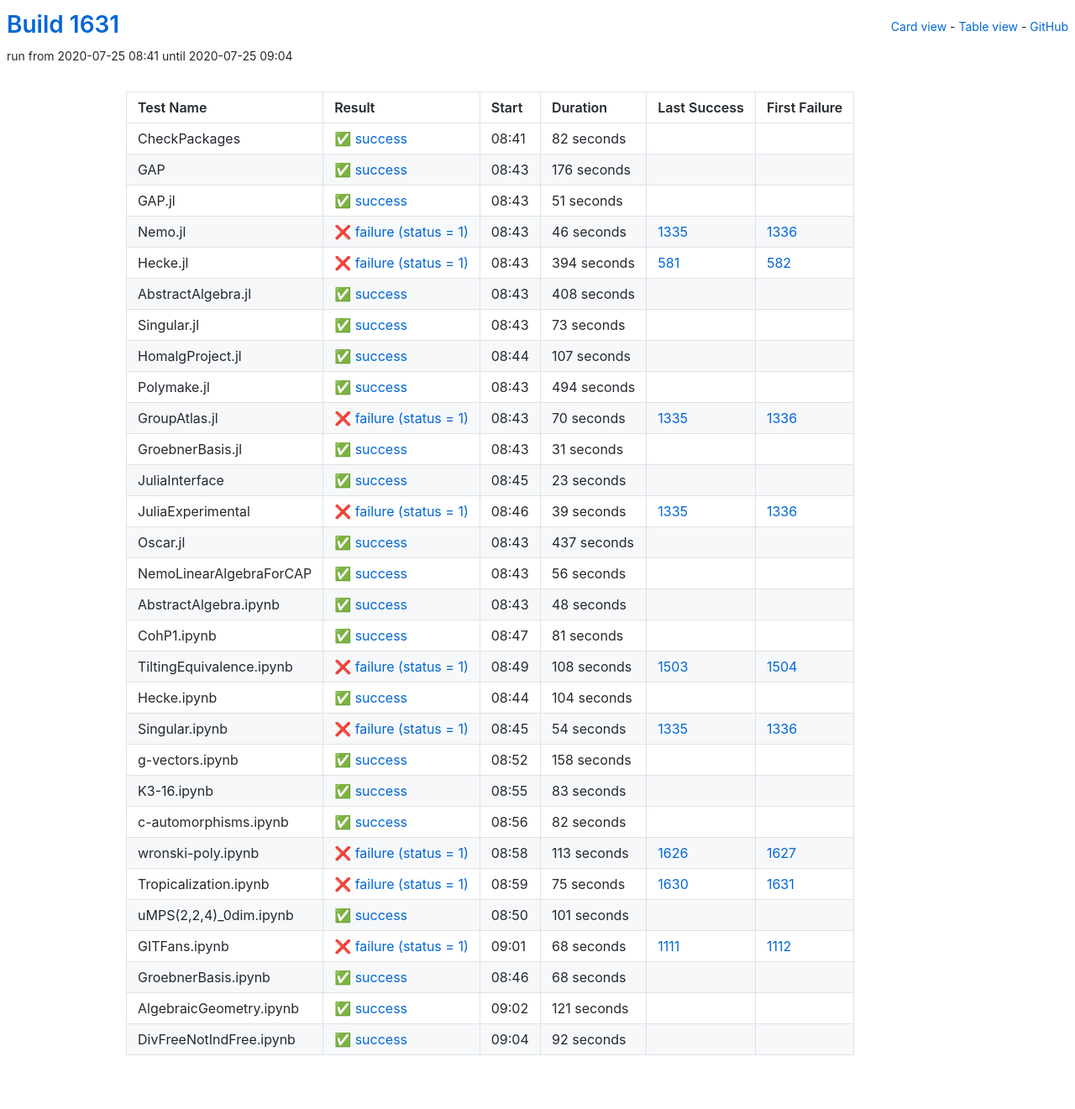
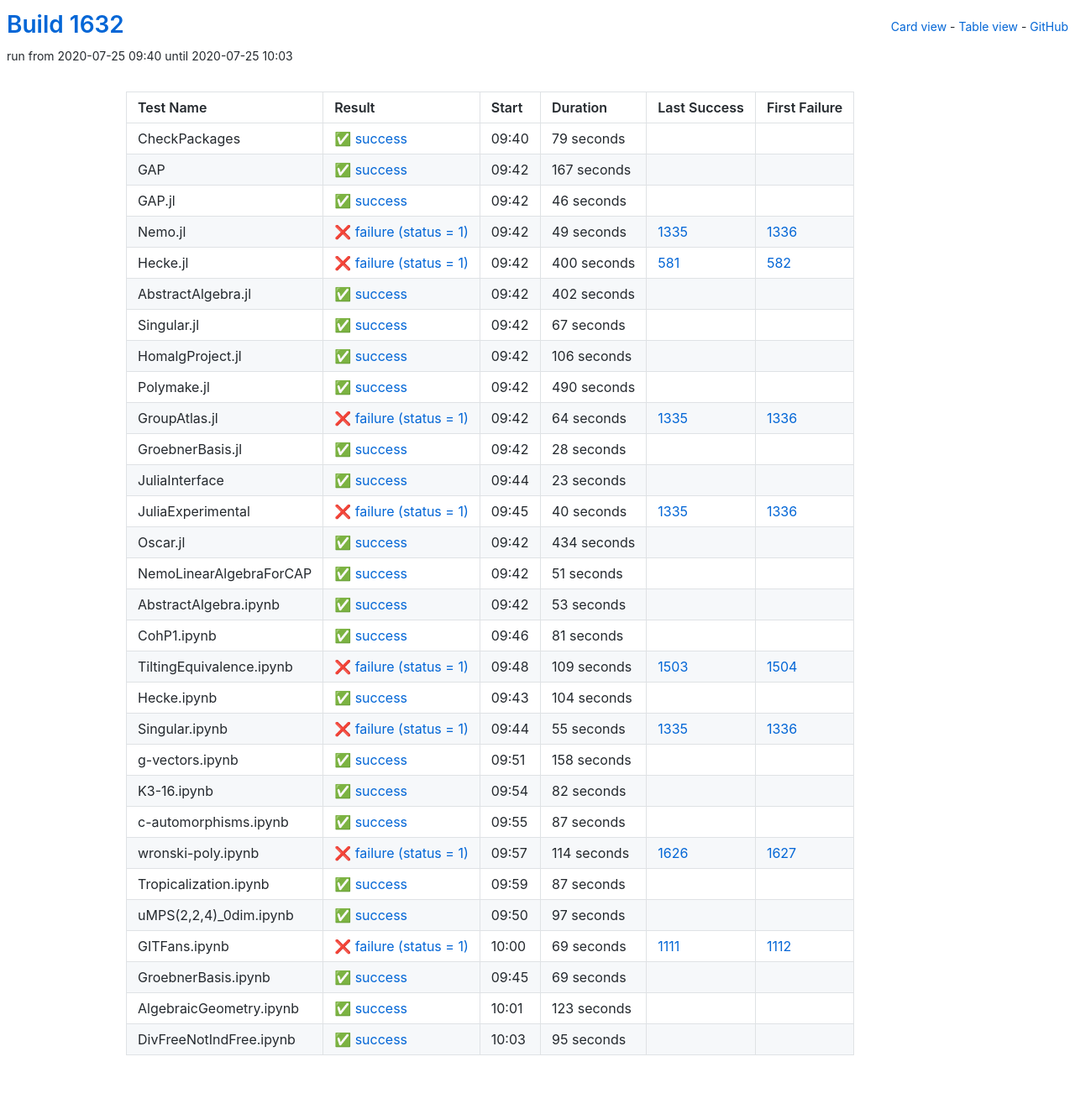
Before and after one commit to oscar-system/oscar-ci-status-1.4, a Jekyll site: the page built from table.html, in a window 1280 px wide. Shown: the whole page at 84% size. Built offline with Jekyll 4.4.1, drawn with Linux system fonts in a browser that asks for light colours.

Commit message:
Build #1632

```diff
--- a/_data/ci.yml
+++ b/_data/ci.yml
@@ -1,6 +1,6 @@
 ---
-build: 1631
-build_url: https://oscarci.mathematik.uni-kl.de/job/oscar-julia-1.4/1631/
+build: 1632
+build_url: https://oscarci.mathematik.uni-kl.de/job/oscar-julia-1.4/1632/
 job: oscar-julia-1.4
 organization: oscar-system
 repo: oscar-ci-status-1.4
@@ -8,140 +8,140 @@ repourl: https://github.com/oscar-system/oscar-ci-status-1.4
 tests:
 - name: CheckPackages
   id: checkpackages
-  log: https://oscarci.mathematik.uni-kl.de/job/oscar-julia-1.4/1631/artifact/logs/build-1631/CheckPackages.log
-  start: 2020-07-25 08:41
+  log: https://oscarci.mathematik.uni-kl.de/job/oscar-julia-1.4/1632/artifact/logs/build-1632/CheckPackages.log
+  start: 2020-07-25 09:40
   success: true
   exitcode: 0
   status: success
-  duration: 82
+  duration: 79
   last_success: false
   last_success_url:
   first_failure: false
   first_failure_url:
 - name: GAP
   id: gap
-  log: https://oscarci.mathematik.uni-kl.de/job/oscar-julia-1.4/1631/artifact/logs/build-1631/GAP.log
-  start: 2020-07-25 08:43
+  log: https://oscarci.mathematik.uni-kl.de/job/oscar-julia-1.4/1632/artifact/logs/build-1632/GAP.log
+  start: 2020-07-25 09:42
   success: true
   exitcode: 0
   status: success
-  duration: 176
+  duration: 167
   last_success: false
   last_success_url:
   first_failure: false
   first_failure_url:
 - name: GAP.jl
   id: gap-jl
-  log: https://oscarci.mathematik.uni-kl.de/job/oscar-julia-1.4/1631/artifact/logs/build-1631/GAP.jl.log
-  start: 2020-07-25 08:43
+  log: https://oscarci.mathematik.uni-kl.de/job/oscar-julia-1.4/1632/artifact/logs/build-1632/GAP.jl.log
+  start: 2020-07-25 09:42
   success: true
   exitcode: 0
   status: success
-  duration: 51
+  duration: 46
   last_success: false
   last_success_url:
   first_failure: false
   first_failure_url:
 - name: Nemo.jl
   id: nemo-jl
-  log: https://oscarci.mathematik.uni-kl.de/job/oscar-julia-1.4/1631/artifact/logs/build-1631/Nemo.jl.log
-  start: 2020-07-25 08:43
+  log: https://oscarci.mathematik.uni-kl.de/job/oscar-julia-1.4/1632/artifact/logs/build-1632/Nemo.jl.log
+  start: 2020-07-25 09:42
   success: false
   exitcode: 1
   status: failure
-  duration: 46
+  duration: 49
   last_success: 1335
   last_success_url: https://oscarci.mathematik.uni-kl.de/job/oscar-julia-1.4/1335/
   first_failure: 1336
   first_failure_url: https://oscarci.mathematik.uni-kl.de/job/oscar-julia-1.4/1336/
 - name: Hecke.jl
   id: hecke-jl
-  log: https://oscarci.mathematik.uni-kl.de/job/oscar-julia-1.4/1631/artifact/logs/build-1631/Hecke.jl.log
-  start: 2020-07-25 08:43
+  log: https://oscarci.mathematik.uni-kl.de/job/oscar-julia-1.4/1632/artifact/logs/build-1632/Hecke.jl.log
+  start: 2020-07-25 09:42
   success: false
   exitcode: 1
   status: failure
-  duration: 394
+  duration: 400
   last_success: 581
   last_success_url: https://oscarci.mathematik.uni-kl.de/job/oscar-julia-1.4/581/
   first_failure: 582
   first_failure_url: https://oscarci.mathematik.uni-kl.de/job/oscar-julia-1.4/582/
 - name: AbstractAlgebra.jl
   id: abstractalgebra-jl
-  log: https://oscarci.mathematik.uni-kl.de/job/oscar-julia-1.4/1631/artifact/logs/build-1631/AbstractAlgebra.jl.log
-  start: 2020-07-25 08:43
+  log: https://oscarci.mathematik.uni-kl.de/job/oscar-julia-1.4/1632/artifact/logs/build-1632/AbstractAlgebra.jl.log
+  start: 2020-07-25 09:42
   success: true
   exitcode: 0
   status: success
-  duration: 408
+  duration: 402
   last_success: false
   last_success_url:
   first_failure: false
   first_failure_url:
 - name: Singular.jl
   id: singular-jl
-  log: https://oscarci.mathematik.uni-kl.de/job/oscar-julia-1.4/1631/artifact/logs/build-1631/Singular.jl.log
-  start: 2020-07-25 08:43
+  log: https://oscarci.mathematik.uni-kl.de/job/oscar-julia-1.4/1632/artifact/logs/build-1632/Singular.jl.log
+  start: 2020-07-25 09:42
   success: true
   exitcode: 0
   status: success
-  duration: 73
+  duration: 67
   last_success: false
   last_success_url:
   first_failure: false
   first_failure_url:
 - name: HomalgProject.jl
   id: homalgproject-jl
-  log: https://oscarci.mathematik.uni-kl.de/job/oscar-julia-1.4/1631/artifact/logs/build-1631/HomalgProject.jl.log
-  start: 2020-07-25 08:44
+  log: https://oscarci.mathematik.uni-kl.de/job/oscar-julia-1.4/1632/artifact/logs/build-1632/HomalgProject.jl.log
+  start: 2020-07-25 09:42
   success: true
   exitcode: 0
   status: success
-  duration: 107
+  duration: 106
   last_success: false
   last_success_url:
   first_failure: false
   first_failure_url:
 - name: Polymake.jl
   id: polymake-jl
-  log: https://oscarci.mathematik.uni-kl.de/job/oscar-julia-1.4/1631/artifact/logs/build-1631/Polymake.jl.log
-  start: 2020-07-25 08:43
+  log: https://oscarci.mathematik.uni-kl.de/job/oscar-julia-1.4/1632/artifact/logs/build-1632/Polymake.jl.log
+  start: 2020-07-25 09:42
   success: true
   exitcode: 0
   status: success
-  duration: 494
+  duration: 490
   last_success: false
   last_success_url:
   first_failure: false
   first_failure_url:
 - name: GroupAtlas.jl
   id: groupatlas-jl
-  log: https://oscarci.mathematik.uni-kl.de/job/oscar-julia-1.4/1631/artifact/logs/build-1631/GroupAtlas.jl.log
-  start: 2020-07-25 08:43
+  log: https://oscarci.mathematik.uni-kl.de/job/oscar-julia-1.4/1632/artifact/logs/build-1632/GroupAtlas.jl.log
+  start: 2020-07-25 09:42
   success: false
   exitcode: 1
   status: failure
-  duration: 70
+  duration: 64
   last_success: 1335
   last_success_url: https://oscarci.mathematik.uni-kl.de/job/oscar-julia-1.4/1335/
   first_failure: 1336
   first_failure_url: https://oscarci.mathematik.uni-kl.de/job/oscar-julia-1.4/1336/
 - name: GroebnerBasis.jl
   id: groebnerbasis-jl
-  log: https://oscarci.mathematik.uni-kl.de/job/oscar-julia-1.4/1631/artifact/logs/build-1631/GroebnerBasis.jl.log
-  start: 2020-07-25 08:43
+  log: https://oscarci.mathematik.uni-kl.de/job/oscar-julia-1.4/1632/artifact/logs/build-1632/GroebnerBasis.jl.log
+  start: 2020-07-25 09:42
   success: true
   exitcode: 0
   status: success
-  duration: 31
+  duration: 28
   last_success: false
   last_success_url:
   first_failure: false
   first_failure_url:
 - name: JuliaInterface
   id: juliainterface
-  log: https://oscarci.mathematik.uni-kl.de/job/oscar-julia-1.4/1631/artifact/logs/build-1631/JuliaInterface.log
-  start: 2020-07-25 08:45
+  log: https://oscarci.mathematik.uni-kl.de/job/oscar-julia-1.4/1632/artifact/logs/build-1632/JuliaInterface.log
+  start: 2020-07-25 09:44
   success: true
   exitcode: 0
   status: success
@@ -152,56 +152,56 @@ tests:
   first_failure_url:
 - name: JuliaExperimental
   id: juliaexperimental
-  log: https://oscarci.mathematik.uni-kl.de/job/oscar-julia-1.4/1631/artifact/logs/build-1631/JuliaExperimental.log
-  start: 2020-07-25 08:46
+  log: https://oscarci.mathematik.uni-kl.de/job/oscar-julia-1.4/1632/artifact/logs/build-1632/JuliaExperimental.log
+  start: 2020-07-25 09:45
   success: false
   exitcode: 1
   status: failure
-  duration: 39
+  duration: 40
   last_success: 1335
   last_success_url: https://oscarci.mathematik.uni-kl.de/job/oscar-julia-1.4/1335/
   first_failure: 1336
   first_failure_url: https://oscarci.mathematik.uni-kl.de/job/oscar-julia-1.4/1336/
 - name: Oscar.jl
   id: oscar-jl
-  log: https://oscarci.mathematik.uni-kl.de/job/oscar-julia-1.4/1631/artifact/logs/build-1631/Oscar.jl.log
-  start: 2020-07-25 08:43
+  log: https://oscarci.mathematik.uni-kl.de/job/oscar-julia-1.4/1632/artifact/logs/build-1632/Oscar.jl.log
+  start: 2020-07-25 09:42
   success: true
   exitcode: 0
   status: success
-  duration: 437
+  duration: 434
   last_success: false
   last_success_url:
   first_failure: false
   first_failure_url:
 - name: NemoLinearAlgebraForCAP
   id: nemolinearalgebraforcap
-  log: https://oscarci.mathematik.uni-kl.de/job/oscar-julia-1.4/1631/artifact/logs/build-1631/NemoLinearAlgebraForCAP.log
-  start: 2020-07-25 08:43
+  log: https://oscarci.mathematik.uni-kl.de/job/oscar-julia-1.4/1632/artifact/logs/build-1632/NemoLinearAlgebraForCAP.log
+  start: 2020-07-25 09:42
   success: true
   exitcode: 0
   status: success
-  duration: 56
+  duration: 51
   last_success: false
   last_success_url:
   first_failure: false
   first_failure_url:
 - name: AbstractAlgebra.ipynb
   id: abstractalgebra-ipynb
-  log: https://oscarci.mathematik.uni-kl.de/job/oscar-julia-1.4/1631/artifact/logs/build-1631/AbstractAlgebra.ipynb.log
-  start: 2020-07-25 08:43
+  log: https://oscarci.mathematik.uni-kl.de/job/oscar-julia-1.4/1632/artifact/logs/build-1632/AbstractAlgebra.ipynb.log
+  start: 2020-07-25 09:42
   success: true
   exitcode: 0
   status: success
-  duration: 48
+  duration: 53
   last_success: false
   last_success_url:
   first_failure: false
   first_failure_url:
 - name: CohP1.ipynb
   id: cohp1-ipynb
-  log: https://oscarci.mathematik.uni-kl.de/job/oscar-julia-1.4/1631/artifact/logs/build-1631/CohP1.ipynb.log
-  start: 2020-07-25 08:47
+  log: https://oscarci.mathematik.uni-kl.de/job/oscar-julia-1.4/1632/artifact/logs/build-1632/CohP1.ipynb.log
+  start: 2020-07-25 09:46
   success: true
   exitcode: 0
   status: success
@@ -212,20 +212,20 @@ tests:
   first_failure_url:
 - name: TiltingEquivalence.ipynb
   id: tiltingequivalence-ipynb
-  log: https://oscarci.mathematik.uni-kl.de/job/oscar-julia-1.4/1631/artifact/logs/build-1631/TiltingEquivalence.ipynb.log
-  start: 2020-07-25 08:49
+  log: https://oscarci.mathematik.uni-kl.de/job/oscar-julia-1.4/1632/artifact/logs/build-1632/TiltingEquivalence.ipynb.log
+  start: 2020-07-25 09:48
   success: false
   exitcode: 1
   status: failure
-  duration: 108
+  duration: 109
   last_success: 1503
   last_success_url: https://oscarci.mathematik.uni-kl.de/job/oscar-julia-1.4/1503/
   first_failure: 1504
   first_failure_url: https://oscarci.mathematik.uni-kl.de/job/oscar-julia-1.4/1504/
 - name: Hecke.ipynb
   id: hecke-ipynb
-  log: https://oscarci.mathematik.uni-kl.de/job/oscar-julia-1.4/1631/artifact/logs/build-1631/Hecke.ipynb.log
-  start: 2020-07-25 08:44
+  log: https://oscarci.mathematik.uni-kl.de/job/oscar-julia-1.4/1632/artifact/logs/build-1632/Hecke.ipynb.log
+  start: 2020-07-25 09:43
   success: true
   exitcode: 0
   status: success
@@ -236,20 +236,20 @@ tests:
   first_failure_url:
 - name: Singular.ipynb
   id: singular-ipynb
-  log: https://oscarci.mathematik.uni-kl.de/job/oscar-julia-1.4/1631/artifact/logs/build-1631/Singular.ipynb.log
-  start: 2020-07-25 08:45
+  log: https://oscarci.mathematik.uni-kl.de/job/oscar-julia-1.4/1632/artifact/logs/build-1632/Singular.ipynb.log
+  start: 2020-07-25 09:44
   success: false
   exitcode: 1
   status: failure
-  duration: 54
+  duration: 55
   last_success: 1335
   last_success_url: https://oscarci.mathematik.uni-kl.de/job/oscar-julia-1.4/1335/
   first_failure: 1336
   first_failure_url: https://oscarci.mathematik.uni-kl.de/job/oscar-julia-1.4/1336/
 - name: g-vectors.ipynb
   id: g-vectors-ipynb
-  log: https://oscarci.mathematik.uni-kl.de/job/oscar-julia-1.4/1631/artifact/logs/build-1631/g-vectors.ipynb.log
-  start: 2020-07-25 08:52
+  log: https://oscarci.mathematik.uni-kl.de/job/oscar-julia-1.4/1632/artifact/logs/build-1632/g-vectors.ipynb.log
+  start: 2020-07-25 09:51
   success: true
   exitcode: 0
   status: success
@@ -260,20 +260,8 @@ tests:
   first_failure_url:
 - name: K3-16.ipynb
   id: k3-16-ipynb
-  log: https://oscarci.mathematik.uni-kl.de/job/oscar-julia-1.4/1631/artifact/logs/build-1631/K3-16.ipynb.log
-  start: 2020-07-25 08:55
-  success: true
-  exitcode: 0
-  status: success
-  duration: 83
-  last_success: false
-  last_success_url:
-  first_failure: false
-  first_failure_url:
-- name: c-automorphisms.ipynb
-  id: c-automorphisms-ipynb
-  log: https://oscarci.mathematik.uni-kl.de/job/oscar-julia-1.4/1631/artifact/logs/build-1631/c-automorphisms.ipynb.log
-  start: 2020-07-25 08:56
+  log: https://oscarci.mathematik.uni-kl.de/job/oscar-julia-1.4/1632/artifact/logs/build-1632/K3-16.ipynb.log
+  start: 2020-07-25 09:54
   success: true
   exitcode: 0
   status: success
@@ -282,86 +270,98 @@ tests:
   last_success_url:
   first_failure: false
   first_failure_url:
+- name: c-automorphisms.ipynb
+  id: c-automorphisms-ipynb
+  log: https://oscarci.mathematik.uni-kl.de/job/oscar-julia-1.4/1632/artifact/logs/build-1632/c-automorphisms.ipynb.log
+  start: 2020-07-25 09:55
+  success: true
+  exitcode: 0
+  status: success
+  duration: 87
+  last_success: false
+  last_success_url:
+  first_failure: false
+  first_failure_url:
 - name: wronski-poly.ipynb
   id: wronski-poly-ipynb
-  log: https://oscarci.mathematik.uni-kl.de/job/oscar-julia-1.4/1631/artifact/logs/build-1631/wronski-poly.ipynb.log
-  start: 2020-07-25 08:58
+  log: https://oscarci.mathematik.uni-kl.de/job/oscar-julia-1.4/1632/artifact/logs/build-1632/wronski-poly.ipynb.log
+  start: 2020-07-25 09:57
   success: false
   exitcode: 1
   status: failure
-  duration: 113
+  duration: 114
   last_success: 1626
   last_success_url: https://oscarci.mathematik.uni-kl.de/job/oscar-julia-1.4/1626/
   first_failure: 1627
   first_failure_url: https://oscarci.mathematik.uni-kl.de/job/oscar-julia-1.4/1627/
 - name: Tropicalization.ipynb
   id: tropicalization-ipynb
-  log: https://oscarci.mathematik.uni-kl.de/job/oscar-julia-1.4/1631/artifact/logs/build-1631/Tropicalization.ipynb.log
-  start: 2020-07-25 08:59
-  success: false
-  exitcode: 1
-  status: failure
-  duration: 75
-  last_success: 1630
-  last_success_url: https://oscarci.mathematik.uni-kl.de/job/oscar-julia-1.4/1630/
-  first_failure: 1631
-  first_failure_url: https://oscarci.mathematik.uni-kl.de/job/oscar-julia-1.4/1631/
-- name: uMPS(2,2,4)_0dim.ipynb
-  id: umps-2-2-4-0dim-ipynb
-  log: https://oscarci.mathematik.uni-kl.de/job/oscar-julia-1.4/1631/artifact/logs/build-1631/uMPS-2-2-4-_0dim.ipynb.log
-  start: 2020-07-25 08:50
+  log: https://oscarci.mathematik.uni-kl.de/job/oscar-julia-1.4/1632/artifact/logs/build-1632/Tropicalization.ipynb.log
+  start: 2020-07-25 09:59
   success: true
   exitcode: 0
   status: success
-  duration: 101
+  duration: 87
+  last_success: false
+  last_success_url:
+  first_failure: false
+  first_failure_url:
+- name: uMPS(2,2,4)_0dim.ipynb
+  id: umps-2-2-4-0dim-ipynb
+  log: https://oscarci.mathematik.uni-kl.de/job/oscar-julia-1.4/1632/artifact/logs/build-1632/uMPS-2-2-4-_0dim.ipynb.log
+  start: 2020-07-25 09:50
+  success: true
+  exitcode: 0
+  status: success
+  duration: 97
   last_success: false
   last_success_url:
   first_failure: false
   first_failure_url:
 - name: GITFans.ipynb
   id: gitfans-ipynb
-  log: https://oscarci.mathematik.uni-kl.de/job/oscar-julia-1.4/1631/artifact/logs/build-1631/GITFans.ipynb.log
-  start: 2020-07-25 09:01
+  log: https://oscarci.mathematik.uni-kl.de/job/oscar-julia-1.4/1632/artifact/logs/build-1632/GITFans.ipynb.log
+  start: 2020-07-25 10:00
   success: false
   exitcode: 1
   status: failure
-  duration: 68
+  duration: 69
   last_success: 1111
   last_success_url: https://oscarci.mathematik.uni-kl.de/job/oscar-julia-1.4/1111/
   first_failure: 1112
   first_failure_url: https://oscarci.mathematik.uni-kl.de/job/oscar-julia-1.4/1112/
 - name: GroebnerBasis.ipynb
   id: groebnerbasis-ipynb
-  log: https://oscarci.mathematik.uni-kl.de/job/oscar-julia-1.4/1631/artifact/logs/build-1631/GroebnerBasis.ipynb.log
-  start: 2020-07-25 08:46
+  log: https://oscarci.mathematik.uni-kl.de/job/oscar-julia-1.4/1632/artifact/logs/build-1632/GroebnerBasis.ipynb.log
+  start: 2020-07-25 09:45
   success: true
   exitcode: 0
   status: success
-  duration: 68
+  duration: 69
   last_success: false
   last_success_url:
   first_failure: false
   first_failure_url:
 - name: AlgebraicGeometry.ipynb
   id: algebraicgeometry-ipynb
-  log: https://oscarci.mathematik.uni-kl.de/job/oscar-julia-1.4/1631/artifact/logs/build-1631/AlgebraicGeometry.ipynb.log
-  start: 2020-07-25 09:02
+  log: https://oscarci.mathematik.uni-kl.de/job/oscar-julia-1.4/1632/artifact/logs/build-1632/AlgebraicGeometry.ipynb.log
+  start: 2020-07-25 10:01
   success: true
   exitcode: 0
   status: success
-  duration: 121
+  duration: 123
   last_success: false
   last_success_url:
   first_failure: false
   first_failure_url:
 - name: DivFreeNotIndFree.ipynb
   id: divfreenotindfree-ipynb
-  log: https://oscarci.mathematik.uni-kl.de/job/oscar-julia-1.4/1631/artifact/logs/build-1631/DivFreeNotIndFree.ipynb.log
-  start: 2020-07-25 09:04
+  log: https://oscarci.mathematik.uni-kl.de/job/oscar-julia-1.4/1632/artifact/logs/build-1632/DivFreeNotIndFree.ipynb.log
+  start: 2020-07-25 10:03
   success: true
   exitcode: 0
   status: success
-  duration: 92
+  duration: 95
   last_success: false
   last_success_url:
   first_failure: false
```
Also changed, not shown: README.md.
